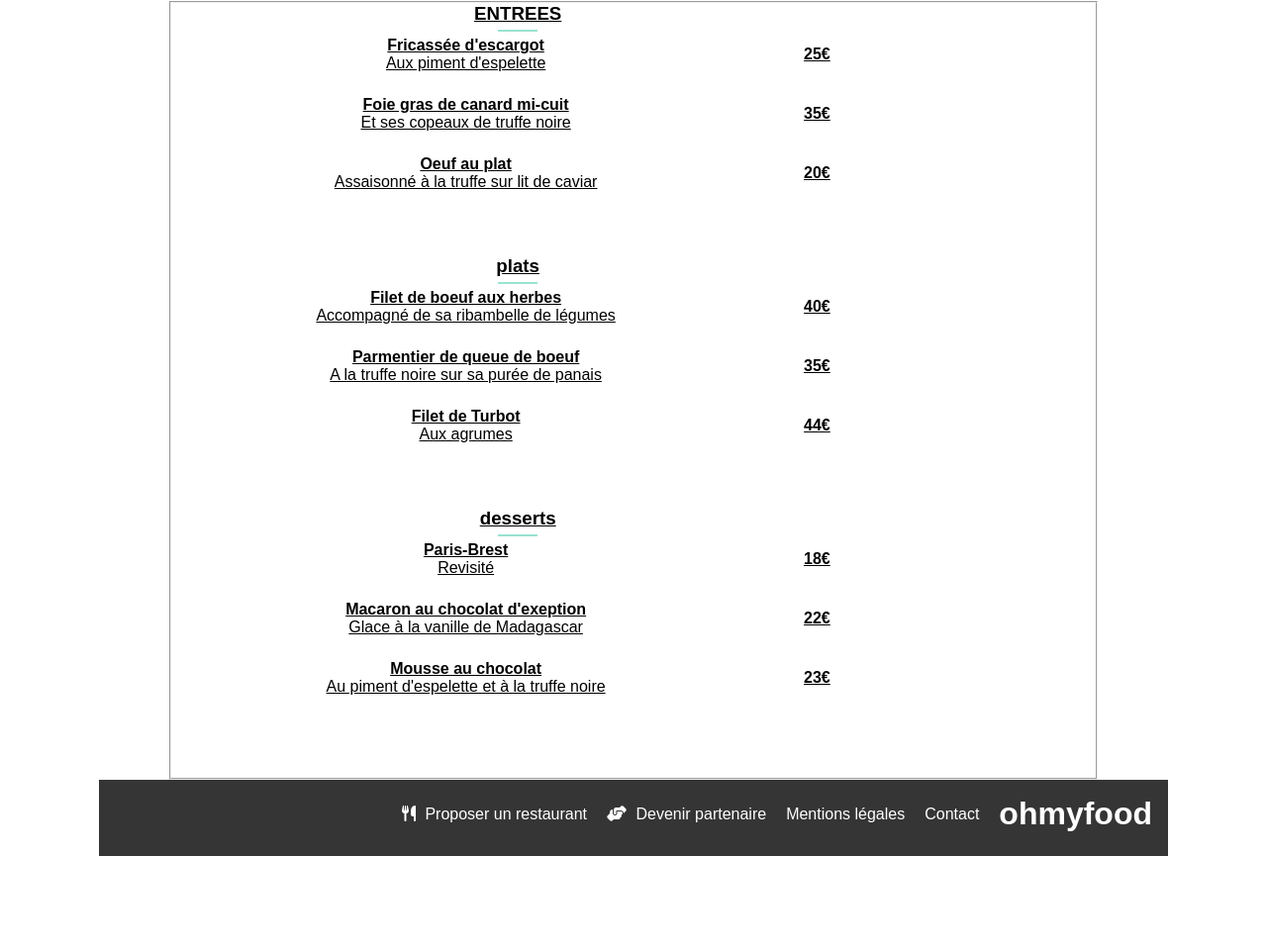
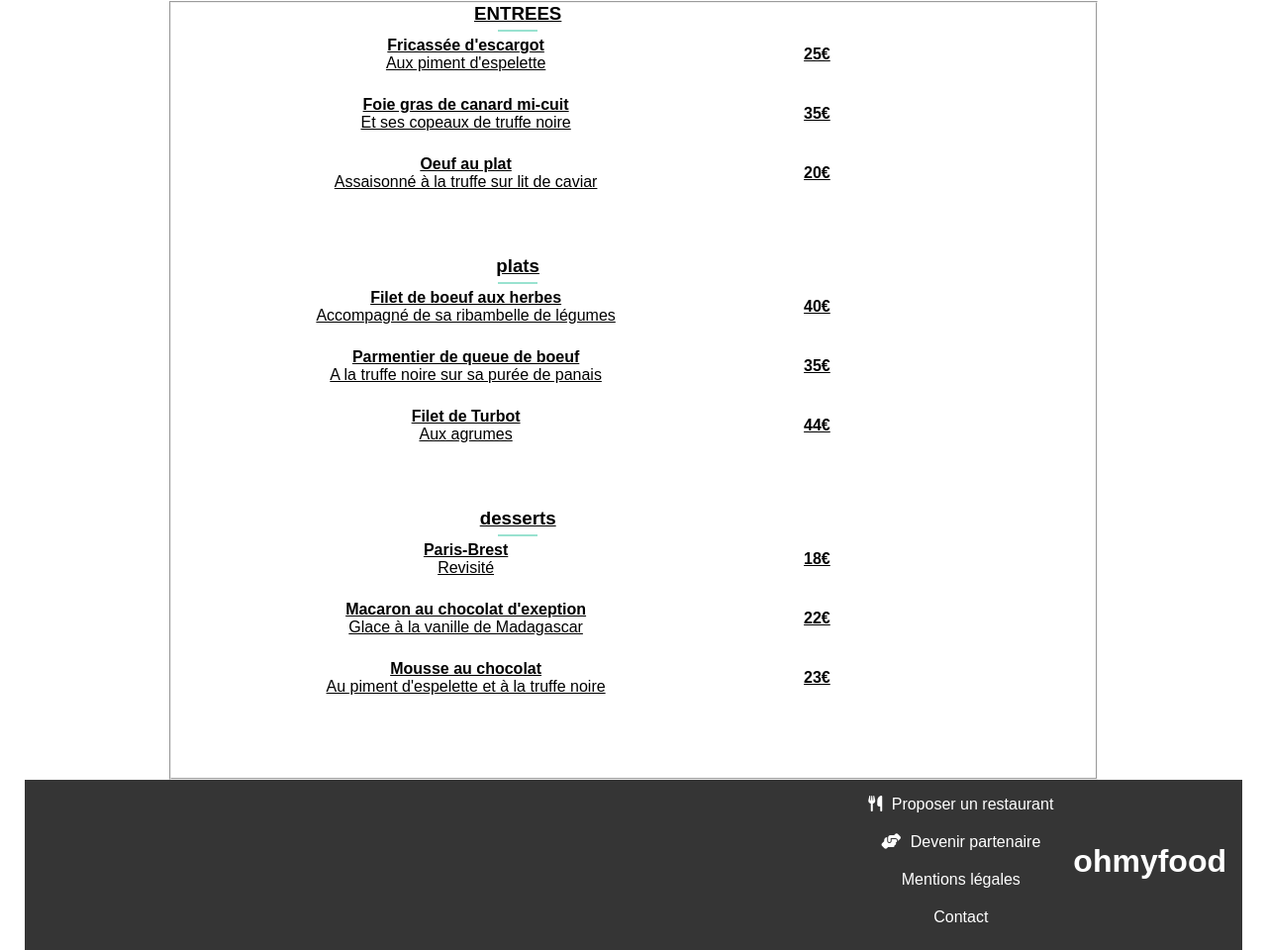
Before and after one commit to nourchamas/oh-my-food, a website: page Menus/_ la pallette.html in a window 1280 px wide. Shown: the part 420-1380 px from the top of the page at 99% size. Before the commit the page ends 1285 px from the top, so only its background shows below. Drawn offline with Linux system fonts and the light colour scheme; a web font is replaced by a local one.

Commit message:
fin page d'accueil

```diff
--- a/Sass/_Hello.scss
+++ b/Sass/_Hello.scss
@@ -35,7 +35,14 @@ padding: 10px;
 
 
 
-    input {
+
+
+
+
+  }
+}
+}
+.bold {
   border: none;
   font-family: Roboto;
   font-size: 16px;
@@ -47,9 +54,7 @@ padding: 10px;
   padding: 8px;
   gap: 17px;
   margin: 10px;
-
-
+  border:none;
+outline:none;
+background-color: #EAEAEA;
 }
-  }
-}
-}
--- a/Sass/_Restaurants.scss
+++ b/Sass/_Restaurants.scss
@@ -219,7 +219,6 @@ border: 3px;
   position: relative;
 
 
-
   .price-value {
     transition: opacity 0.5s; // Add transition for smooth hiding
   }
@@ -233,6 +232,7 @@ border: 3px;
     .select-choix {
       margin-right: 0; // Move the icon to the left on hover
   }
+
     }
   }
 }
@@ -267,10 +267,10 @@ border: 3px;
   display:flex;
   justify-content: center;
   align-items: center;
-
+  }
 
   }
-}
+
 
 :hover .select-choix i {
 
--- a/Sass/_base.scss
+++ b/Sass/_base.scss
@@ -11,9 +11,10 @@
   body {
     margin: 0;
     font-family: "roboto", sans serif;
+    max-width: 1440px;
   }
   main{
-    padding:0 100px;
+    padding:0 25px;
   }
   img{
 object-fit: cover;
--- a/Sass/_footer.scss
+++ b/Sass/_footer.scss
@@ -1,7 +1,9 @@
 
     footer {
         background-color: #353535;
-
+display: flex;
+flex-direction: column;
+gap:16px;
         color: white;
         padding:16px 16px 24px;
 
@@ -29,6 +31,9 @@
             padding-right: 5px;
         }
         .footer {
+            display: flex;
+            flex-direction: column;
+            align-items: flex-start;
             @media(min-width:768px){
 
                 display: flex;
```
Also changed, not shown: Sass/style.css, 1 other file. Lines whose indentation alone changed are shown as unchanged.
